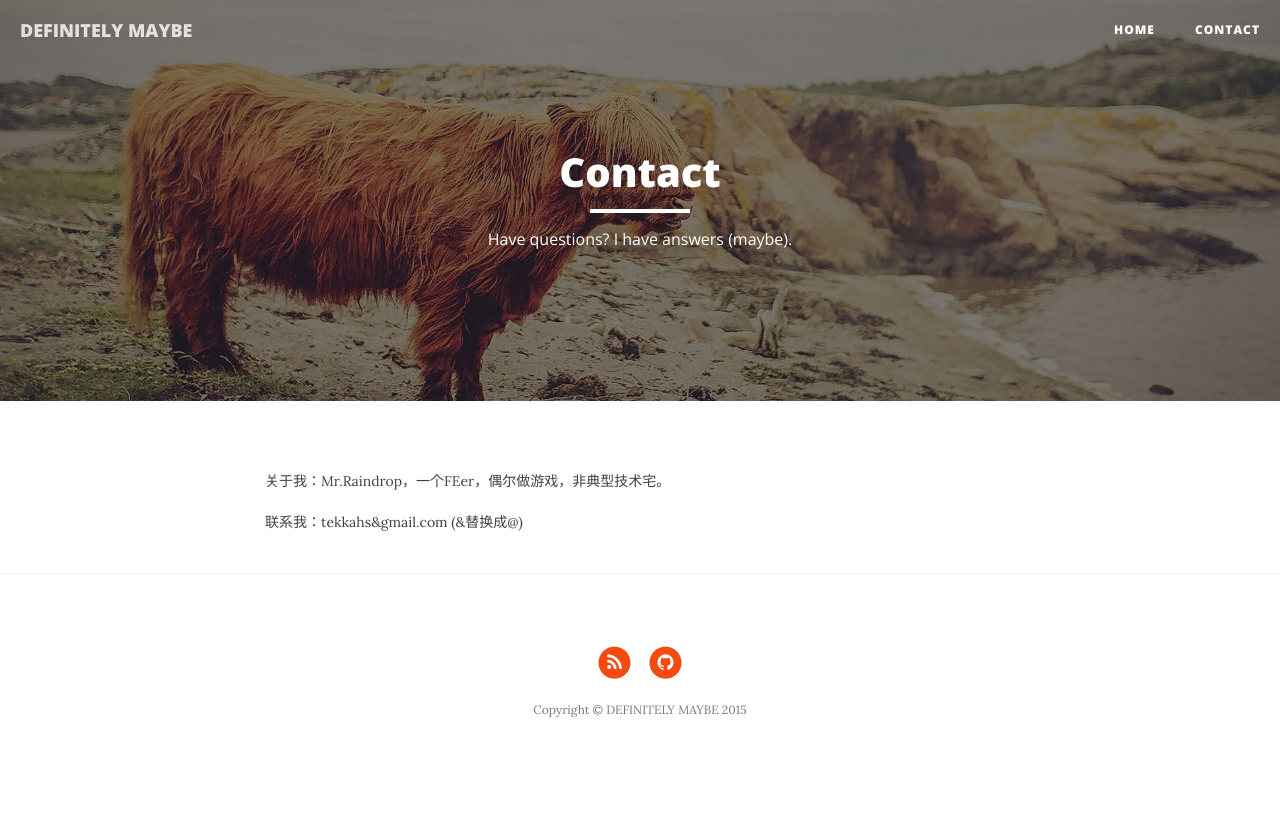
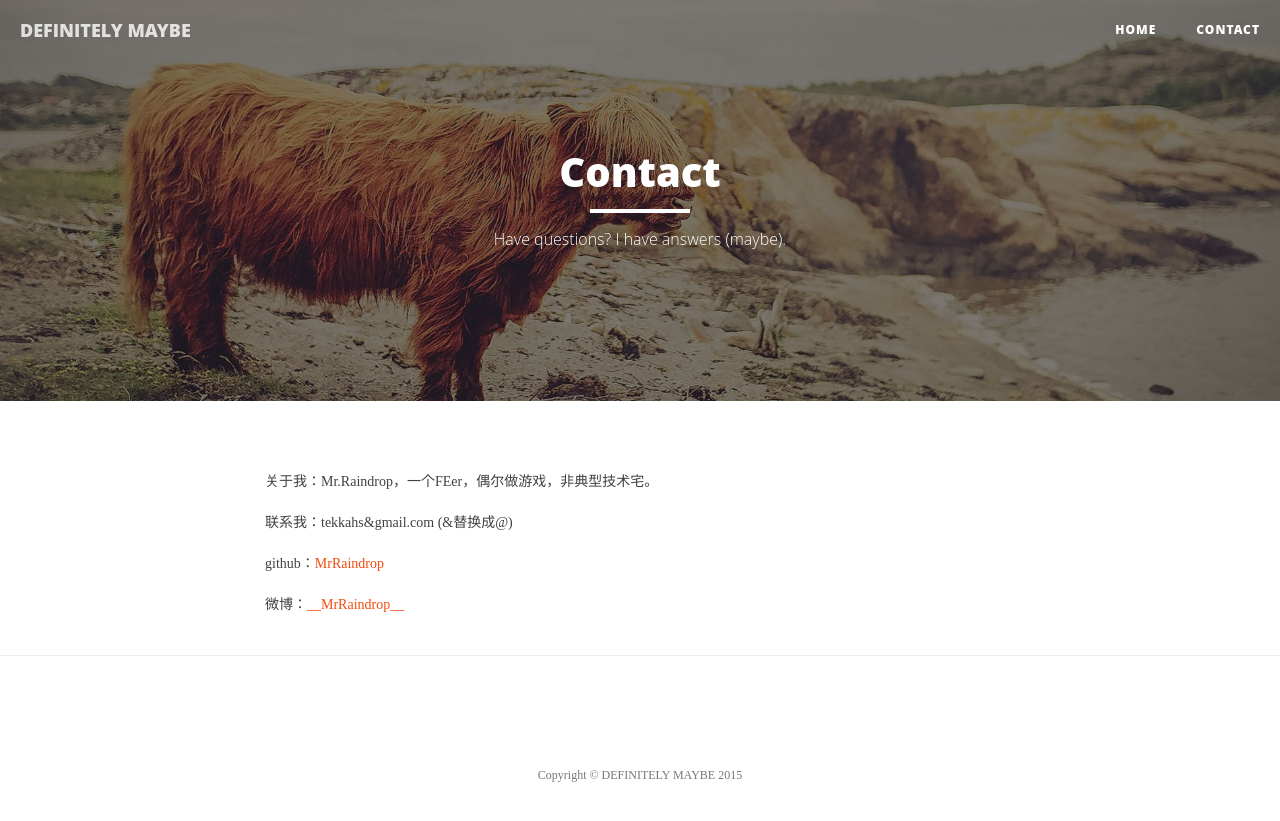
Before and after one commit to MrRaindrop/MrRaindrop.github.io, a Jekyll site: the page built from contact.html, in a window 1280 px wide. Shown: the top 821 px of the page. Built offline with Jekyll 4.4.1, drawn with Linux system fonts in a browser that asks for light colours; nearby versions of some CDN libraries.

Commit message:
remove font-awesome

```diff
--- a/_includes/head.html
+++ b/_includes/head.html
@@ -19,9 +19,9 @@
     <link rel="stylesheet" href="{{ "/css/syntax.css" | prepend: site.baseurl }}">
 
     <!-- Custom Fonts -->
-    <link href="http://maxcdn.bootstrapcdn.com/font-awesome/4.1.0/css/font-awesome.min.css" rel="stylesheet" type="text/css">
+    <!-- <link href="http://maxcdn.bootstrapcdn.com/font-awesome/4.1.0/css/font-awesome.min.css" rel="stylesheet" type="text/css">
     <link href='http://fonts.googleapis.com/css?family=Lora:400,700,400italic,700italic' rel='stylesheet' type='text/css'>
-    <link href='http://fonts.googleapis.com/css?family=Open+Sans:300italic,400italic,600italic,700italic,800italic,400,300,600,700,800' rel='stylesheet' type='text/css'>
+    <link href='http://fonts.googleapis.com/css?family=Open+Sans:300italic,400italic,600italic,700italic,800italic,400,300,600,700,800' rel='stylesheet' type='text/css'> -->
 
     <!-- HTML5 Shim and Respond.js IE8 support of HTML5 elements and media queries -->
     <!-- WARNING: Respond.js doesn't work if you view the page via file:// -->
--- a/contact.html
+++ b/contact.html
@@ -7,3 +7,5 @@ header-img: "img/contact-bg.jpg"
 
 <p>关于我：Mr.Raindrop，一个FEer，偶尔做游戏，非典型技术宅。</p>
 <p>联系我：tekkahs&gmail.com (&替换成@)</p>
+<p>github：<a href="https://github.com/MrRaindrop">MrRaindrop</a></p>
+<p>微博：<a href="http://weibo.com/rurouni">__MrRaindrop__</a></p>
```
